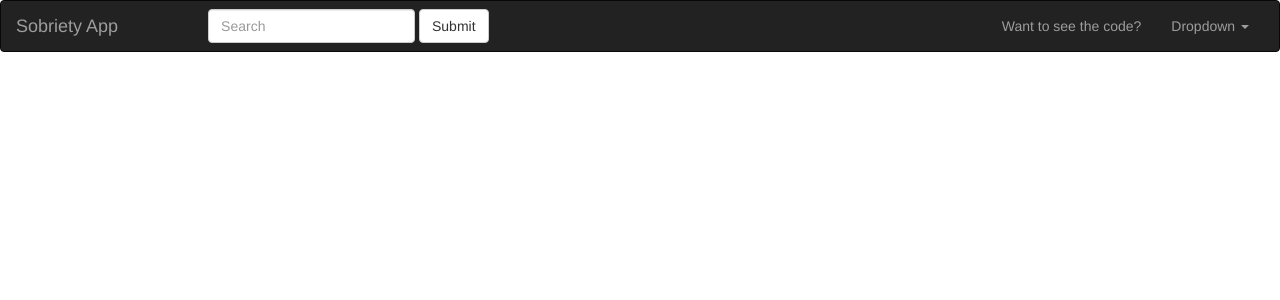
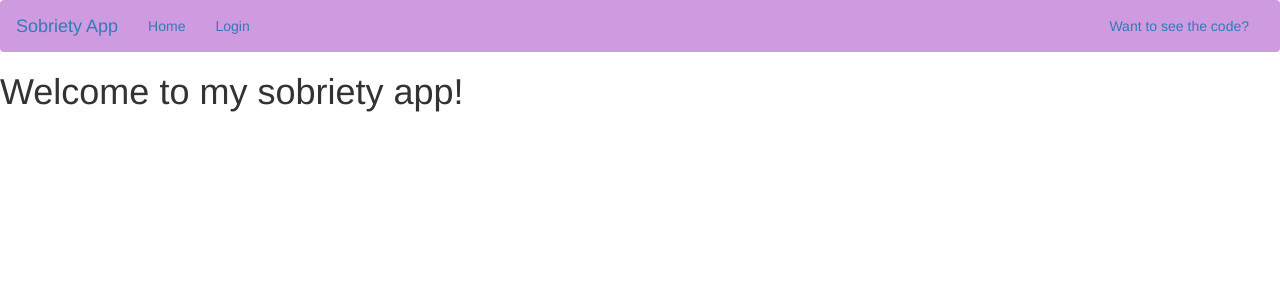
Before and after one commit to ktompky/sober-calculator, a Flask app: page / in a window 1280 px wide. Shown: the top 300 px of the page. Run offline with Flask 2, Linux system fonts and the light colour scheme; some libraries are stand-ins or nearby versions.

Commit message:
adding bootstrap to navigation

```diff
--- a/app/routes.py
+++ b/app/routes.py
@@ -4,8 +4,8 @@ from app.forms import LoginForm
 
 @app.route('/')
 
-@app.route('/calculator')
-def calculator():
+@app.route('/hello')
+def hello():
     return render_template('hello.html')
 
 @app.route('/login')
--- a/app/templates/base.html
+++ b/app/templates/base.html
@@ -13,7 +13,7 @@
 </head>
 
 <body>
-    <nav class="navbar navbar-inverse" role="navigation">
+    <nav class="navbar navbar-light" style="background-color: #ce9be0" role="navigation">
         <div class="container-fluid">
             <div class="navbar-header">
                 <button type="button" class="navbar-toggle" data-toggle="collapse"
@@ -28,31 +28,19 @@
 
             <div class="collapse navbar-collapse" id="bs-example-navbar-collapse-1">
                 <ul class="nav navbar-nav">
-                    <li><a href="#"></a></li>
-                    <li><a href="#"></a></li>
+                    <li><a href="/hello">Home</a></li>
+                    <li><a href="/login">Login</a></li>
                 </ul>
-                <form class="navbar-form navbar-left" role="search">
-                    <div class="form-group">
-                        <input type="text" class="form-control" placeholder="Search">
-                    </div>
-                    <button type="submit" class="btn btn-default">Submit</button>
-                </form>
+
                 <ul class="nav navbar-nav navbar-right">
-                    <li><a href="#">Want to see the code?</a></li>
-                    <li class="dropdown">
-                        <a href="#" class="dropdown-toggle" data-toggle="dropdown">Dropdown <b class="caret"></b></a>
-                        <ul class="dropdown-menu">
-                            <li><a href="#">Action</a></li>
-                            <li><a href="#">Another action</a></li>
-                            <li><a href="#">Something else here</a></li>
-                            <li class="divider"></li>
-                            <li><a href="#">Separated link</a></li>
-                        </ul>
-                    </li>
+                    <li><a href="https://github.com/ktompky">Want to see the code?</a></li>
+
                 </ul>
             </div><!-- /.navbar-collapse -->
         </div><!-- /.container-fluid -->
     </nav>
+    <h1>Welcome to my sobriety app!</h1>
+
     <!-- <script src="http://code.jquery.com/jquery-1.10.2.min.js"></script>
     <script src="http://netdna.bootstrapcdn.com/bootstrap/3.0.0/js/bootstrap.min.js"></script> -->
 </body>
--- a/app/templates/login.html
+++ b/app/templates/login.html
@@ -1,4 +1,4 @@
-{% extends base.html %}
+{% extends "base.html" %}
 
 {% block content %}
     <h1>Sign In</h1>
@@ -12,7 +12,7 @@
             {{ form.password.label }}<br>
             {{ form.password(size = 32)}}
         </p>
-        <p> {{ form.remember_me()  {{ form.remember_me.label </p>
-        <p> {{ form.submit() </p>
+        <p> {{ form.remember_me() }}  {{ form.remember_me.label }} </p>
+        <p> {{ form.submit() }}</p>
     </form>
 {% endblock %}
```
